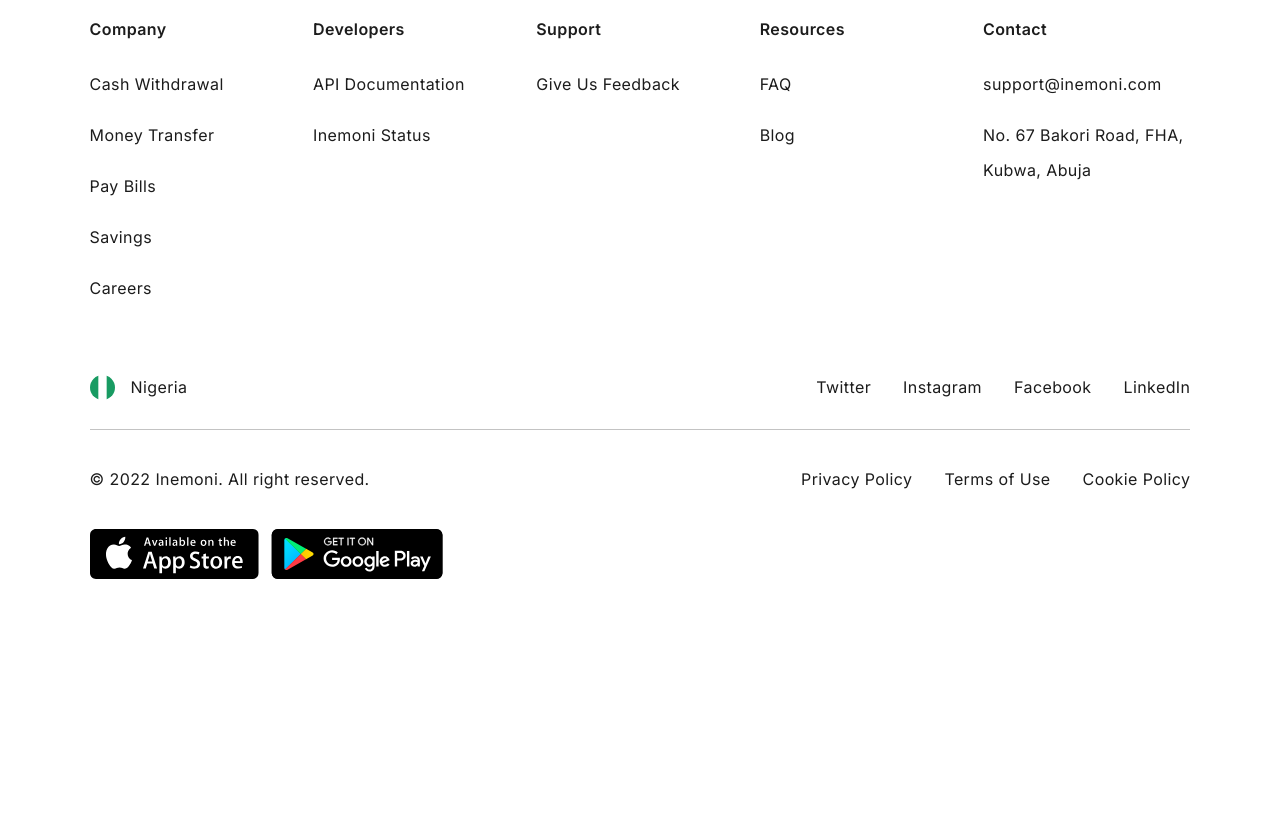
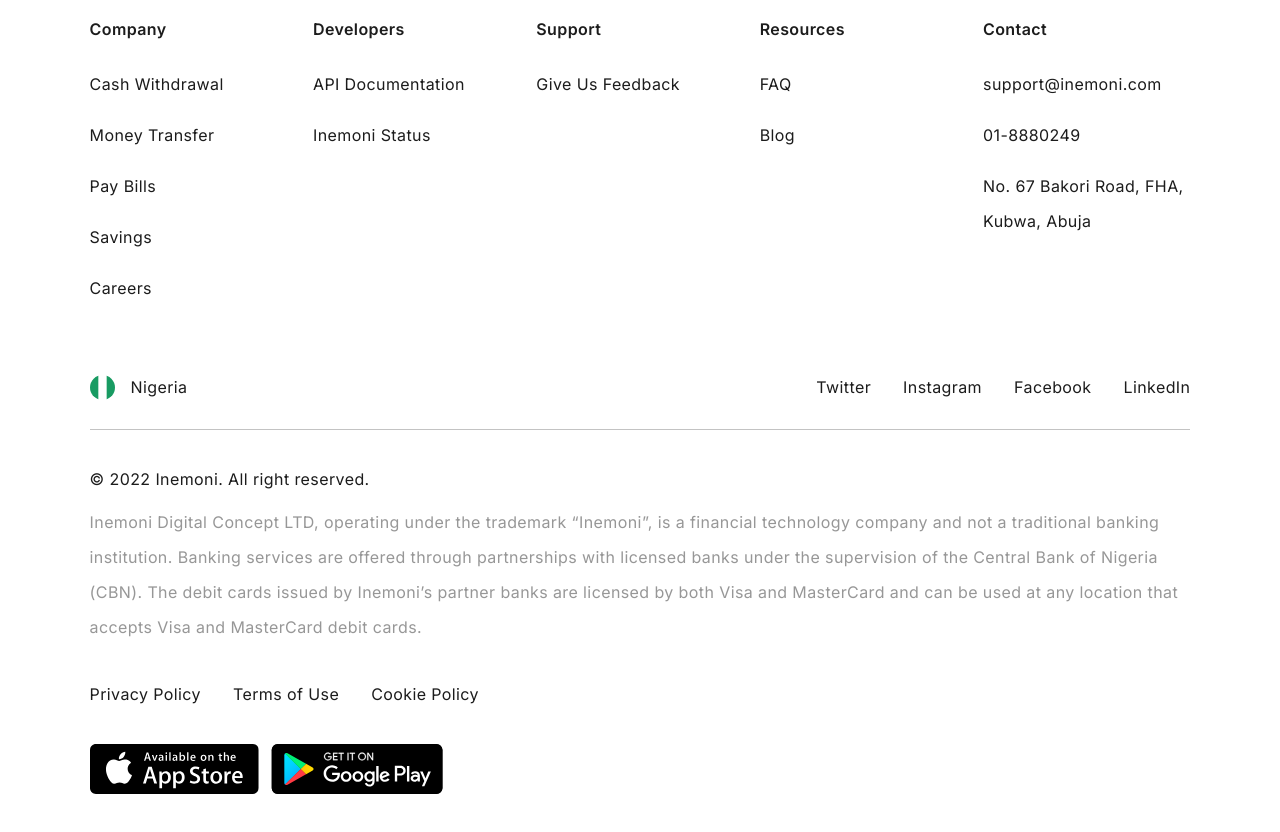
Before and after one commit to detachedsoul/inemoni, a Next.js app: page /savings in a window 1280 px wide. Shown: the part 2400-3232 px from the top of the page. Before the commit the page ends 3043 px from the top, so only its background shows below. Built offline with nearby package versions, Linux system fonts and the light colour scheme; a web font is replaced by a local one.

Commit message:
chore: added disclaimer in footer

```diff
--- a/components/Footer.js
+++ b/components/Footer.js
@@ -36,7 +36,7 @@
 				{
 					linkName: "Careers",
 					isLink: true,
-					route: "/careers",
+					route: "/",
 				},
 			],
 		},
@@ -91,6 +91,11 @@
 					linkName: "support@inemoni.com",
 					isLink: true,
 					route: "mailto:support@inemoni.com",
+				},
+				{
+					linkName: "01-8880249",
+					isLink: true,
+					route: "tel:01-8880249",
 				},
 				{
 					linkName: "No. 67 Bakori Road, FHA, Kubwa, Abuja",
@@ -200,9 +205,9 @@
 
 	return (
 		<>
-			<footer className="px-[5%] pb-[5%] pt-[10%] xl:px-[7%] sm:pt-[5%]">
+			<footer className="px-[5%] pb-[5%] pt-[10%] sm:pt-[5%] xl:px-[7%]">
 				<div
-					className="lg:hidden lg:not-sr-only grid-cols-1 gap-6 pb-12 grid sm:grid-cols-2 sm:gap-x-8 sm:items-start sm:self-start"
+					className="grid grid-cols-1 gap-6 pb-12 sm:grid-cols-2 sm:items-start sm:gap-x-8 sm:self-start lg:not-sr-only lg:hidden"
 					ref={parentElement}
 				>
 					{footerLinks.map((footerLink, id) => (
@@ -211,18 +216,18 @@
 							key={id}
 						>
 							<button
-								className="flex items-center justify-between gap-4 w-full py-1"
+								className="flex w-full items-center justify-between gap-4 py-1"
 								type="button"
 								onClick={(e) => toggleMobileFooter(e)}
 							>
-								<span className="font-semibold text-lg">
+								<span className="text-lg font-semibold">
 									{footerLink.linkGroup}
 								</span>
 
 								<i className="fr fi-rr-angle-small-down"></i>
 							</button>
 
-							<ul className="space-y-6 w-full z-20 transition-all ease-linear max-h-0 duration-100 overflow-y-hidden">
+							<ul className="z-20 max-h-0 w-full space-y-6 overflow-y-hidden transition-all duration-100 ease-linear">
 								{footerLink.links.map((link, id) =>
 									link.isLink ? (
 										<li key={id}>
@@ -242,10 +247,13 @@
 					))}
 				</div>
 
-				<div className="lg:grid grid-cols-5 gap-4 border-b border-footer-border pb-10 hidden not-sr-only lg:border-none">
+				<div className="not-sr-only hidden grid-cols-5 gap-4 border-b border-footer-border pb-10 lg:grid lg:border-none">
 					{footerLinks.map((footerLink, id) =>
 						footerLink.isDesktopLink ? (
-							<div className="space-y-5" key={id}>
+							<div
+								className="space-y-5"
+								key={id}
+							>
 								<h3 className="font-semibold">
 									{footerLink.linkGroup}
 								</h3>
@@ -267,9 +275,7 @@
 									)}
 								</ul>
 							</div>
-						) : (
-							null
-						)
+						) : null,
 					)}
 				</div>
 
@@ -278,58 +284,102 @@
 						<Image
 							className="rounded-full"
 							src={NigeriaFlag}
-							alt="Nigeria's flag"
+							alt="Nigeria’s flag"
 						/>
 						Nigeria
 					</span>
 
-					<ul className="lg:flex items-center gap-8 hidden not-sr-only">
+					<ul className="not-sr-only hidden items-center gap-8 lg:flex">
 						<li>
-							<Link className="hover:text-brand-purple" href="/">
+							<Link
+								className="hover:text-brand-purple"
+								href="https://twitter.com/inemonihq"
+								target="_blank"
+								rel="noopener noreferrer"
+							>
 								Twitter
 							</Link>
 						</li>
 
 						<li>
-							<Link className="hover:text-brand-purple" href="/">
+							<Link
+								className="hover:text-brand-purple"
+								href="https://www.instagram.com/inemonihq"
+								target="_blank"
+								rel="noopener noreferrer"
+							>
 								Instagram
 							</Link>
 						</li>
 
 						<li>
-							<Link className="hover:text-brand-purple" href="/">
+							<Link
+								className="hover:text-brand-purple"
+								href="https://web.facebook.com/inemonihq"
+								target="_blank"
+								rel="noopener noreferrer"
+							>
 								Facebook
 							</Link>
 						</li>
 
 						<li>
-							<Link className="hover:text-brand-purple" href="/">
+							<Link
+								className="hover:text-brand-purple"
+								href="https://linkedin.com/in/inemonihq"
+								target="_blank"
+								rel="noopener noreferrer"
+							>
 								LinkedIn
 							</Link>
 						</li>
 					</ul>
 				</div>
 
-				<div className="flex items-center justify-between gap-4  border-t border-footer-border pt-8">
-					<span className="flex items-center gap-4">
-						&copy; 2022 Inemoni. All right reserved.
-					</span>
+				<div className="grid items-start justify-between gap-8 border-t border-footer-border pt-8">
+					<div className="space-y-2">
+						<span className="flex items-center gap-4">
+							&copy; 2022 Inemoni. All right reserved.
+						</span>
 
-					<ul className="lg:flex items-center gap-8 hidden not-sr-only">
+						<p className="text-[#979797]">
+							Inemoni Digital Concept LTD, operating under the
+							trademark “Inemoni”, is a financial technology
+							company and not a traditional banking institution.
+							Banking services are offered through partnerships
+							with licensed banks under the supervision of the
+							Central Bank of Nigeria (CBN). The debit cards
+							issued by Inemoni’s partner banks are licensed by
+							both Visa and MasterCard and can be used at any
+							location that accepts Visa and MasterCard debit
+							cards.
+						</p>
+					</div>
+
+					<ul className="not-sr-only hidden items-center gap-8 lg:flex">
 						<li>
-							<Link className="hover:text-brand-purple" href="/legal/privacy-policy">
+							<Link
+								className="hover:text-brand-purple"
+								href="/legal/privacy-policy"
+							>
 								Privacy Policy
 							</Link>
 						</li>
 
 						<li>
-							<Link className="hover:text-brand-purple" href="/legal/terms-of-use">
+							<Link
+								className="hover:text-brand-purple"
+								href="/legal/terms-of-use"
+							>
 								Terms of Use
 							</Link>
 						</li>
 
 						<li>
-							<Link className="hover:text-brand-purple" href="/legal/cookie-policy">
+							<Link
+								className="hover:text-brand-purple"
+								href="/legal/cookie-policy"
+							>
 								Cookie Policy
 							</Link>
 						</li>
@@ -337,17 +387,25 @@
 				</div>
 
 				<div className="flex flex-wrap gap-3 pt-8">
-					<Link className="inline-block" href="/">
+					<Link
+						className="inline-block"
+						href="/"
+					>
 						<Image
 							src={iOS}
-							alt="Download on Apple's App Store"
+							alt="Download on Apple’s App Store"
 						/>
 					</Link>
 
-					<Link className="inline-block" href="https://play.google.com/store/apps/details?id=com.inemoni.com" target="_blank" rel="noopener noreferrer">
+					<Link
+						className="inline-block"
+						href="https://play.google.com/store/apps/details?id=com.inemoni.com"
+						target="_blank"
+						rel="noopener noreferrer"
+					>
 						<Image
 							src={Android}
-							alt="Download on Google's PlayStore"
+							alt="Download on Google’s PlayStore"
 						/>
 					</Link>
 				</div>
--- a/components/FooterCard.js
+++ b/components/FooterCard.js
@@ -13,7 +13,7 @@
 				<div className="flex flex-wrap items-center gap-4">
 					<Link
 						className="btn block bg-white text-brand-black"
-						href="/"
+						href="https://www.inemoni.org/mobile/register"
 					>
 						Get Started
 					</Link>
--- a/components/GetStarted.js
+++ b/components/GetStarted.js
@@ -27,7 +27,7 @@
 
 						<Link
 							className="btn inline-block text-white"
-							href="/"
+							href="https://www.inemoni.org/mobile/login"
 						>
 							Sign In
 						</Link>
@@ -61,7 +61,7 @@
 
 						<Link
 							className="btn block"
-							href="/"
+							href="https://www.inemoni.org/mobile/login"
 						>
 							Sign In
 						</Link>
```
Also changed, not shown: app/globals.css.
